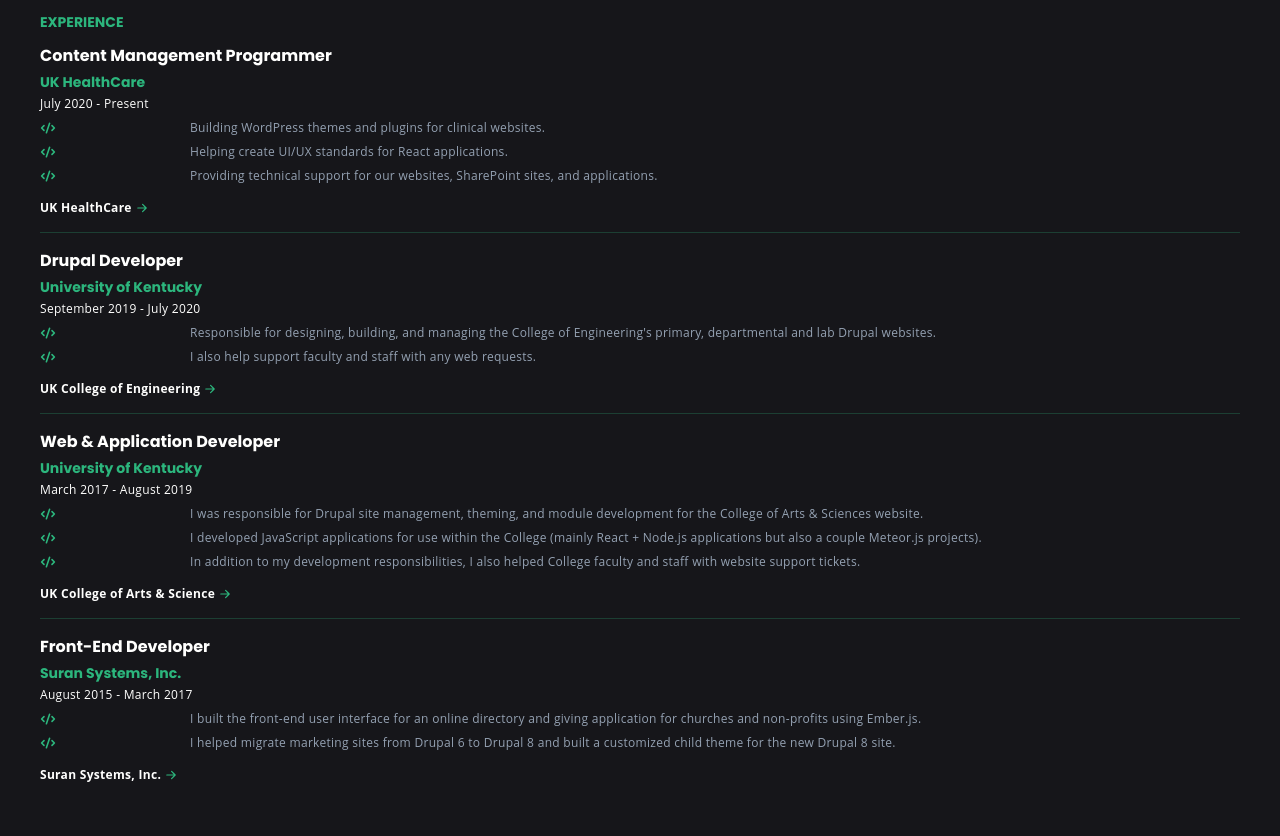
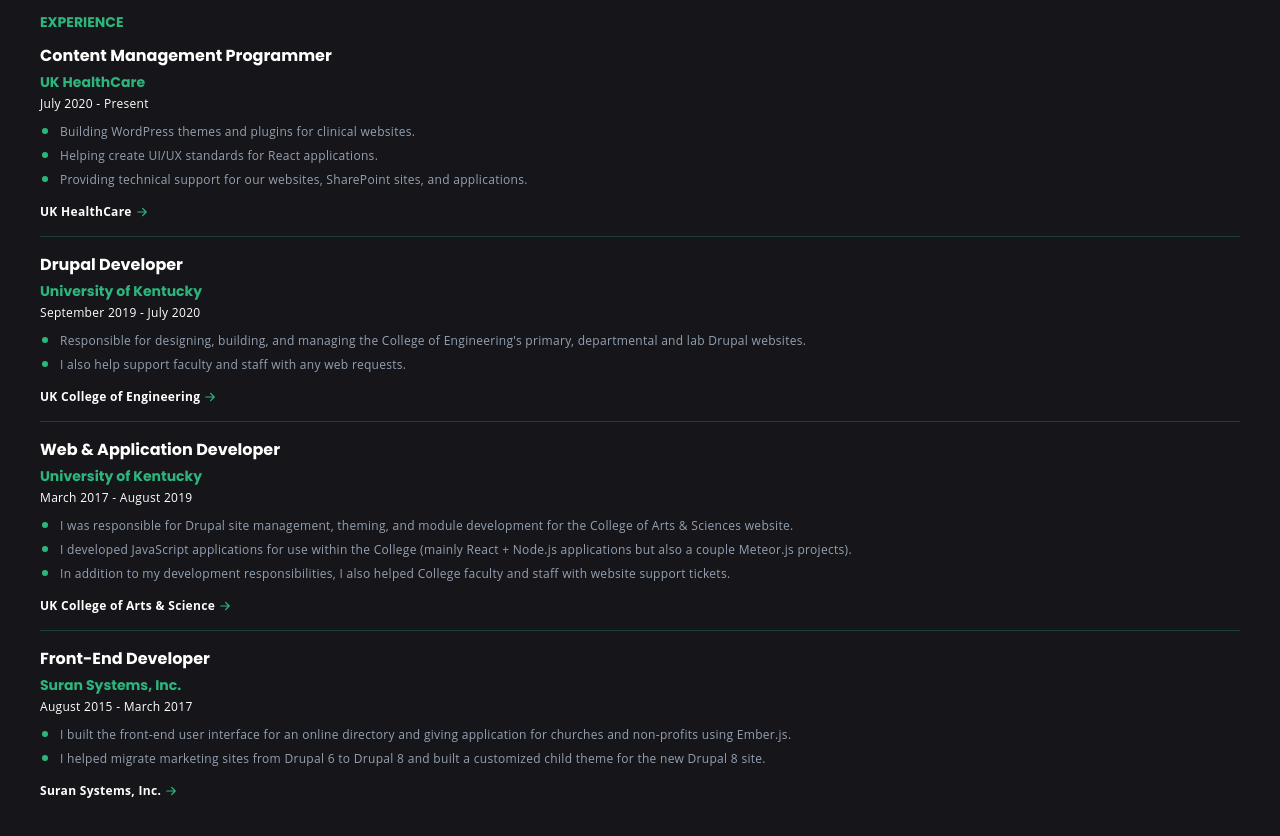
Before and after one commit to b00tahead/website-ui, a React (Create React App) app: page / in a window 1280 px wide. Shown: the part 800-1636 px from the top of the page. Built offline with nearby package versions, Linux system fonts and the light colour scheme.

Commit message:
Fix bullet issue

```diff
--- a/src/components/Experience.js
+++ b/src/components/Experience.js
@@ -19,12 +19,15 @@
               {position.startDate} - {position.endDate}
             </p>
             <div className="mb-4">
-              {position.responsibilities.map((responsibility) => (
-                <div className="grid grid-cols-8 text-xs text-gray tracking-wide mb-2">
-                  <CodeIcon className="text-green h-4 mr-2" />
-                  <span className="col-span-7">{responsibility}</span>
-                </div>
-              ))}
+              <ul className="list-outside list-disc pl-5">
+                {position.responsibilities.map((responsibility) => (
+                  <li className="mb-1 leading-5 text-green">
+                    <span className="text-xs text-gray tracking-wide">
+                      {responsibility}
+                    </span>
+                  </li>
+                ))}
+              </ul>
             </div>
             <p className="text-xs tracking-wide font-bold">
               <a href={position.externalLink.url} className="inline-flex">
```
